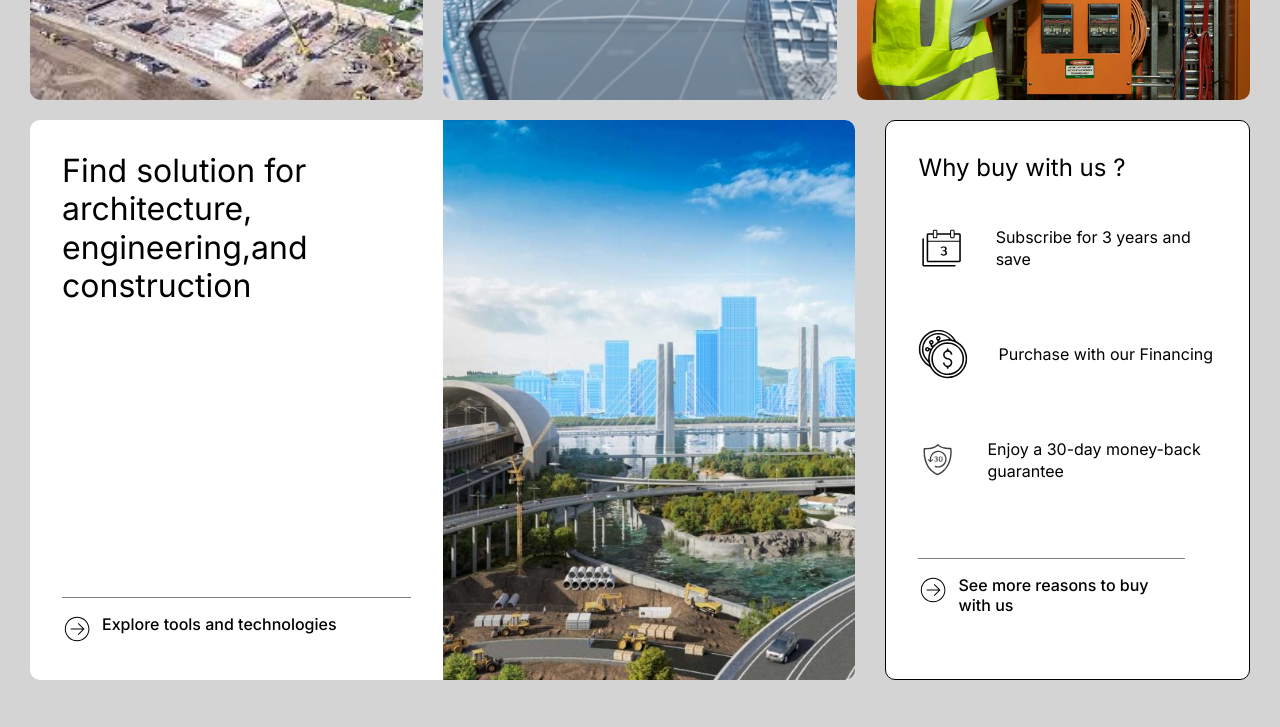
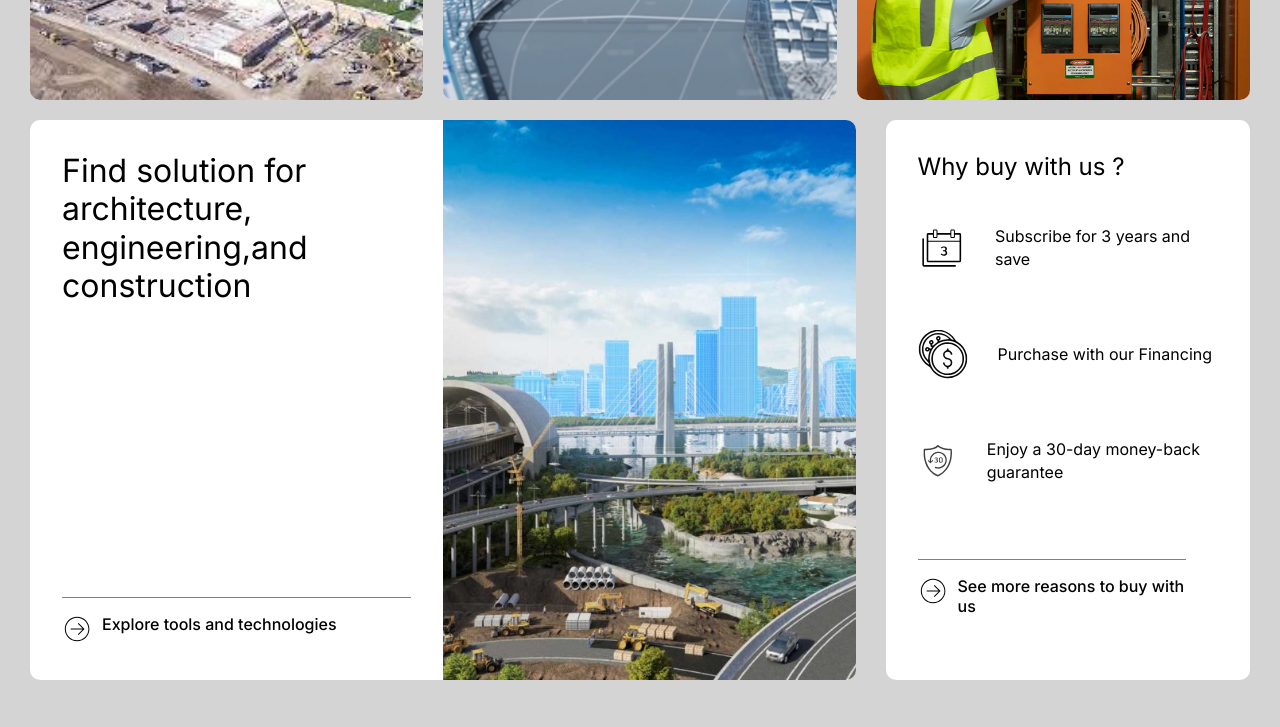
Before and after one commit to dhruvk-081/Webpage, a plain HTML site: page index.html in a window 1280 px wide. Shown: the part 1460-2187 px from the top of the page. Drawn offline with Linux system fonts and the light colour scheme.

Commit message:
Some more changes

```diff
--- a/style.css
+++ b/style.css
@@ -4,11 +4,9 @@
   padding: 0;
   box-sizing: border-box;
 }
+
 body {
   font-family: "Inter", sans-serif;
-  /* font-family: "Poppins", sans-serif; */
-  /* width: 100vw; */
-  /* min-height: 100vh; */
   padding: 0 30px;
   background-image: url("./images/SP-CGDESIGN-banner.jpg");
   object-fit: cover;
@@ -16,44 +14,22 @@ body {
   background-repeat: no-repeat;
   background-color: #d4d4d4;
 }
+
 .header {
   width: 100%;
   height: 100vh;
-  /* background-image: url("./images/SP-CGDESIGN-banner.jpg"); */
-  /* object-fit: cover; */
-  /* background-repeat: no-repeat;
-  background-position: center;
-  background-size: cover; */
 }
 
 .header .text-content {
-  /* position: absolute; */
-  /* border: 1px solid; */
   padding-top: 200px;
   padding-left: 100px;
   width: 70%;
+}
 
-  /* padding: 12rem 5rem 0; */
-}
 .text-content p {
   font-size: 3rem;
   padding: 20px 0;
 }
-/* .text-content button {
-  background-color: #0f4192;
-  border: none;
-  padding: 20px;
-  color: white;
-  /* width: 400px;
-  text-align: left;
-  font-size: 1.5rem;
-  cursor: pointer;
-}
-
-.text-content button span {
-  text-align: right;
-  padding-left: 200px;
-} */
 
 .a-button {
   width: 350px;
@@ -75,23 +51,22 @@ body {
   justify-content: center;
   align-items: center;
   gap: 20px;
-  /* padding: 1rem; */
 }
+
 .section-one .sectionContent {
   position: relative;
   width: 33%;
   height: 95vh;
   background: #fff;
-  /* padding: 2rem; */
   display: flex;
   flex-direction: column;
   border-radius: 10px;
 }
+
 .section-one .top-heading {
   margin: 2rem 2rem 0;
   font-size: 2rem;
   line-height: 1.2;
-  /* border: 1px solid; */
   height: 40%;
   border-bottom: 1px solid gray;
 }
@@ -116,8 +91,8 @@ body {
   bottom: 0;
   height: 40%;
   width: 100%;
-  /* border: 1px solid; */
 }
+
 .sectionContent .contentImg img {
   width: 100%;
   height: 100%;
@@ -129,13 +104,11 @@ body {
   display: flex;
   justify-content: center;
   align-items: center;
-  /* padding: 20px; */
   margin: 20px 0 50px;
   gap: 30px;
 }
 
 .sectionTwo-LeftContent {
-  /* position: relative; */
   display: flex;
   width: 68%;
   height: 70vh;
@@ -155,31 +128,26 @@ body {
   padding: 2rem 2rem 0 0;
   font-size: 2rem;
   line-height: 1.2;
-  /* border: 1px solid; */
   height: 40%;
-  /* padding-right: 1rem; */
-  /* border-bottom: 1px solid gray; */
 }
 
 a.explore {
-  /* position: absolute; */
   display: flex;
   gap: 10px;
   font-size: 1rem;
   font-weight: 500;
   text-decoration: none;
   color: #000000;
-  /* bottom: 0; */
   margin: 2rem 0;
   padding-top: 1rem;
   border-top: 1px solid gray;
   margin-right: 2rem;
-  /* align-self: last baseline; */
 }
 
 .sectionTwoContentImg {
   width: 50%;
 }
+
 .sectionTwoContentImg img {
   width: 100%;
   height: 100%;
@@ -195,7 +163,6 @@ a.explore {
   width: 30%;
   height: 70vh;
   background-color: #fff;
-  border: 1px solid;
   border-radius: 10px;
   padding: 2rem;
   justify-content: space-between;
@@ -212,19 +179,11 @@ a.explore {
   margin: 15px 0;
   line-height: 1.4;
 }
-/* .section-two div {
-  width: 30%;
-  height: 80vh;
-  background-color: #fff;
-  border: 1px solid;
-} */
 
 /* ------------------------------------------------------------------------------------------------------ */
 
 .container {
   display: flex;
-  /* justify-content: space-between; */
-  /* align-items: center; */
   background-color: #fff;
   height: 450px;
   border-radius: 10px;
@@ -236,14 +195,11 @@ a.explore {
   display: flex;
   flex-direction: column;
   justify-content: space-between;
-  /* float: left; */
 }
 .text-box-heading {
   font-size: 2rem;
   line-height: 1.2;
   margin-bottom: 15px;
-  /* border: 1px solid; */
-  /* height: 40%; */
 }
 .text-box-text {
   font-size: 1.2rem;
@@ -252,7 +208,6 @@ a.explore {
 .sectionImg {
   width: 50%;
   height: 100%;
-  /* float: right; */
 }
 .container .sectionImg img {
   display: inline-block;
@@ -322,10 +277,8 @@ a.explore {
   }
   /* ################################################# */
   .section-one {
-    /* position: absolute; */
     top: 80px;
     display: block;
-    /* padding: 1rem; */
   }
 
   .section-one .sectionContent {
@@ -340,14 +293,15 @@ a.explore {
   .section-two {
     display: block;
   }
+
   .sectionTwo-LeftContent {
     display: flex;
     flex-direction: column;
     justify-content: space-between;
-    /* position: absolute; */
     width: 100%;
     margin-bottom: 20px;
   }
+
   .section-two-text-content {
     width: 100% !important;
     height: 50% !important;
@@ -359,14 +313,15 @@ a.explore {
     padding: 2rem 0 0;
   }
   .sectionTwo-RightContent {
-    /* position: absolute; */
     width: 100%;
     margin-bottom: 20px;
   }
+
   .sectionTwoContentImg {
     width: 100%;
     height: 50% !important;
   }
+
   .sectionTwoContentImg img {
     width: 100% !important;
     height: 100% !important;
@@ -379,41 +334,37 @@ a.explore {
     display: flex;
     flex-direction: column;
     justify-content: space-between;
-    /* align-items: center; */
     height: 90vh;
   }
-  /* .text-box,
-  .sectionImg {
-    width: 100%;
-    height: 50% !important;
-  } */
+
   .text-box {
-    /* padding: 2rem 2rem 0; */
     width: 100% !important;
     height: 55% !important;
-    /* display: flex;
-    flex-direction: column;
-    justify-content: space-between; */
-    /* float: left; */
   }
+
   .sectionImg {
     width: 100% !important;
     height: 45% !important;
-    /* float: right; */
   }
+
   .text-box-heading {
     font-size: 1.2rem;
   }
+
   .text-box-text {
     font-size: 0.8rem;
   }
+
   .container .sectionImg img {
     border-radius: 0 0 10px 10px !important;
   }
+
   /* ########################################### */
+
   .sectionBottom {
     display: block;
   }
+
   .sectionBottomContent {
     width: 100% !important;
     height: 95vh !important;
@@ -452,7 +403,6 @@ a.explore {
 
   .section-two {
     display: block;
-    /* margin: 20px; */
   }
 
   .sectionTwo-LeftContent {
@@ -484,11 +434,11 @@ a.explore {
   }
 
   /* ######################################################## */
+
   .container {
     display: flex;
     flex-direction: column;
     justify-content: space-between;
-    /* align-items: center; */
     height: 90vh;
   }
 
@@ -522,9 +472,9 @@ a.explore {
 
   .sectionBottomContent {
     width: 100% !important;
-    /* height: 95vh !important; */
     margin: 20px 0 !important;
   }
+
   .heading {
     font-size: 1.2rem;
     margin-top: 20px;
@@ -583,10 +533,6 @@ a.explore {
     margin: 15px 0 0 0;
   }
 
-/* .moreContent svg{
-  width: 30px !important;
-  height: 30px !important;
-} */
 }
 /* Medium devices (landscape tablets, 768px and up) */
 @media only screen and (min-width: 768px) {
```
Also changed, not shown: index.html (+0 -22 lines), 1 other file. Lines whose indentation alone changed are shown as unchanged.
